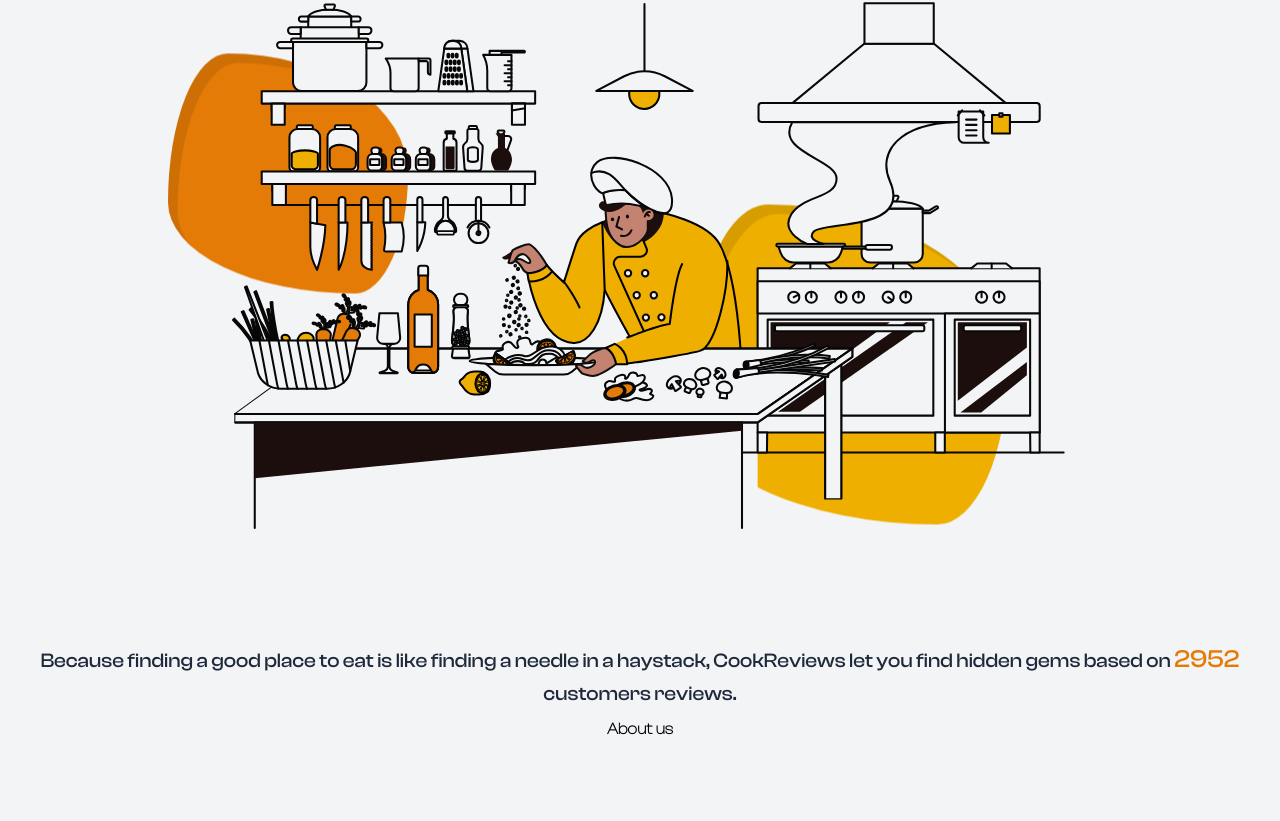
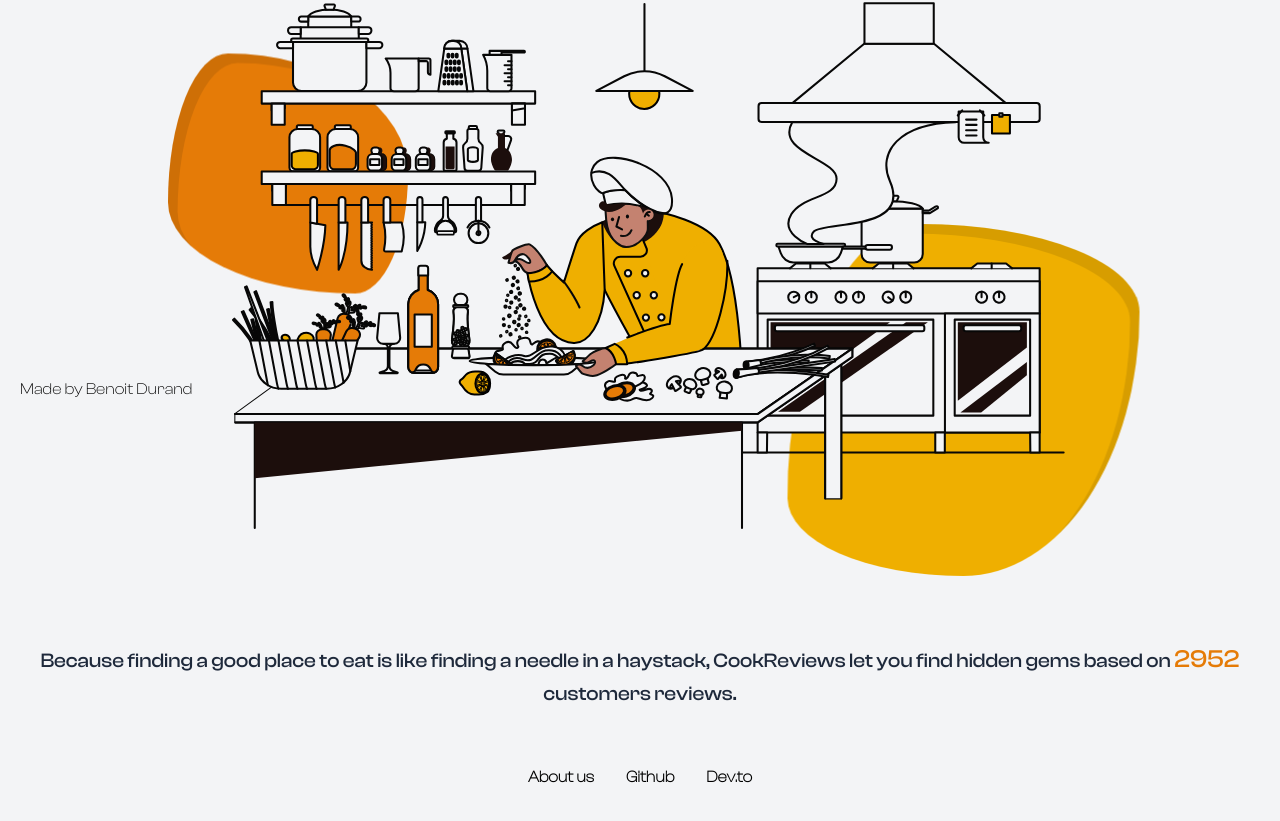
Before and after one commit to duranbe/restaurants-reviews, a React (Create React App) app in the folder frontend/: page / in a window 1280 px wide. Shown: the part 383-1204 px from the top of the page. Before the commit the page ends 1148 px from the top, so only its background shows below. Built offline with nearby package versions, Linux system fonts and the light colour scheme; no server answers; a web font is replaced by a local one.

Commit message:
add footer

```diff
--- a/frontend/src/App.css
+++ b/frontend/src/App.css
@@ -34,10 +34,22 @@ nav{
 
 }
 
+.animate-slow-translate-rotate{
+  animation: slow-translate-rotate 2s infinite  alternate;
+
+}
+
 
 @keyframes slow-translate {
 
-  0% { transform: translateY(0); }
-  100% { transform: translateY(-20px); }
+  0% { transform: translateY(0) ; }
+  100% { transform: translateY(-20px);  }
 
 }
+
+@keyframes slow-translate-rotate {
+
+  0% { transform: translateY(0) ; rotate: 90deg;}
+  100% { transform: translateY(-20px); rotate: 90deg; }
+
+}
--- a/frontend/src/App.js
+++ b/frontend/src/App.js
@@ -109,9 +109,14 @@ function App() {
       {isLoading && <Loading></Loading>}
 
       {!isLoading && !isLandingPage && <SearchResult data={data}></SearchResult>}
-      <footer className='font-clash-extralight font-bold text-center mb-6'>
-        About us
+      <footer className='font-clash-extralight font-bold text-center my-12 flex flex-row justify-center '>
+        <div className='px-4 hover:underline underline-offset-4'>About us</div>
+        <div className='px-4 hover:underline underline-offset-4'><a href='https://github.com/duranbe/restaurants-reviews'>Github</a></div>
+        <div className='px-4 hover:underline underline-offset-4'>Dev.to</div>
       </footer>
+      <div className='font-clash-light fixed bottom-0 pb-4'>
+        Made by Benoit Durand
+      </div>
     </div>
 
   );
--- a/frontend/src/components/Description.js
+++ b/frontend/src/components/Description.js
@@ -17,7 +17,7 @@ export default function Description(){
 
     return(
 
-        <div className="text-slate-800 font-clash-medium text-center mx-2 my-2 text-xl">
+        <div className="text-slate-800 font-clash-medium text-center mx-2 my-2 text-xl z-20">
           Because finding a good place to eat is like finding a needle in a haystack, CookReviews let you find hidden gems based on  <span className='text-tangerine font-clash-medium text-2xl'>{NbOfReviews}</span> customers reviews. </div>
     )
 }
--- a/frontend/src/components/LandingPage.js
+++ b/frontend/src/components/LandingPage.js
@@ -17,14 +17,13 @@ export default function LandingPage() {
 
             <div className='container flex flex-col justify-center relative max-w-5xl'>
                 <img className="z-20" src="./svg/DrawKit-cooking-kitchen-food-vector-illustrations-03.svg" alt="kitchen img"></img>
-                <div className='blob absolute animate-slow-translate bg-tangerine z-10  bottom-80 left-10  h-[15rem] w-[15rem]'></div>
-                <div className='blob absolute animate-slow-translate bg-yellow-light z-10
-                md:top-[20rem] md:left-[35rem]
+                <div className='blob absolute sm:h-16 sm:w-26 animate-slow-translate bg-tangerine z-10  bottom-80 left-10  md:h-[15rem] md:w-[15rem]'></div>
+                <div className='blob absolute  bg-yellow-light z-10
+                md:top-[20rem] md:left-[40rem]
                 sm:bottom-[5rem] sm:left-[5rem]
-                md:h-[20rem] md:w-[20rem]
-                sm:h-0 sm:w-0
-
-         rotate-90'></div>
+                lg:h-[22rem] lg:w-[22rem]
+                md:h-[18rem] md:w-[18rem]
+                sm:h-0 sm:w-0 animate-slow-translate-rotate '></div>
             </div>
 
             <Description/>
```
